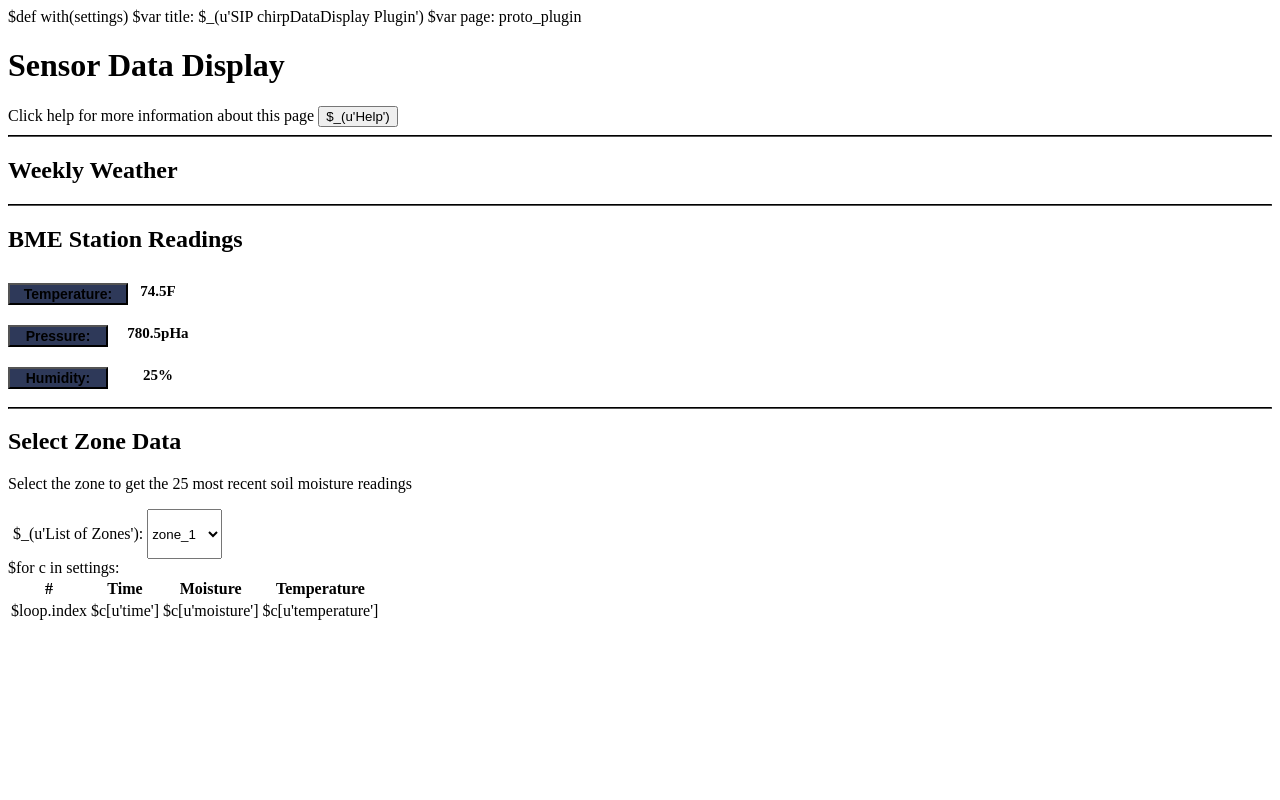
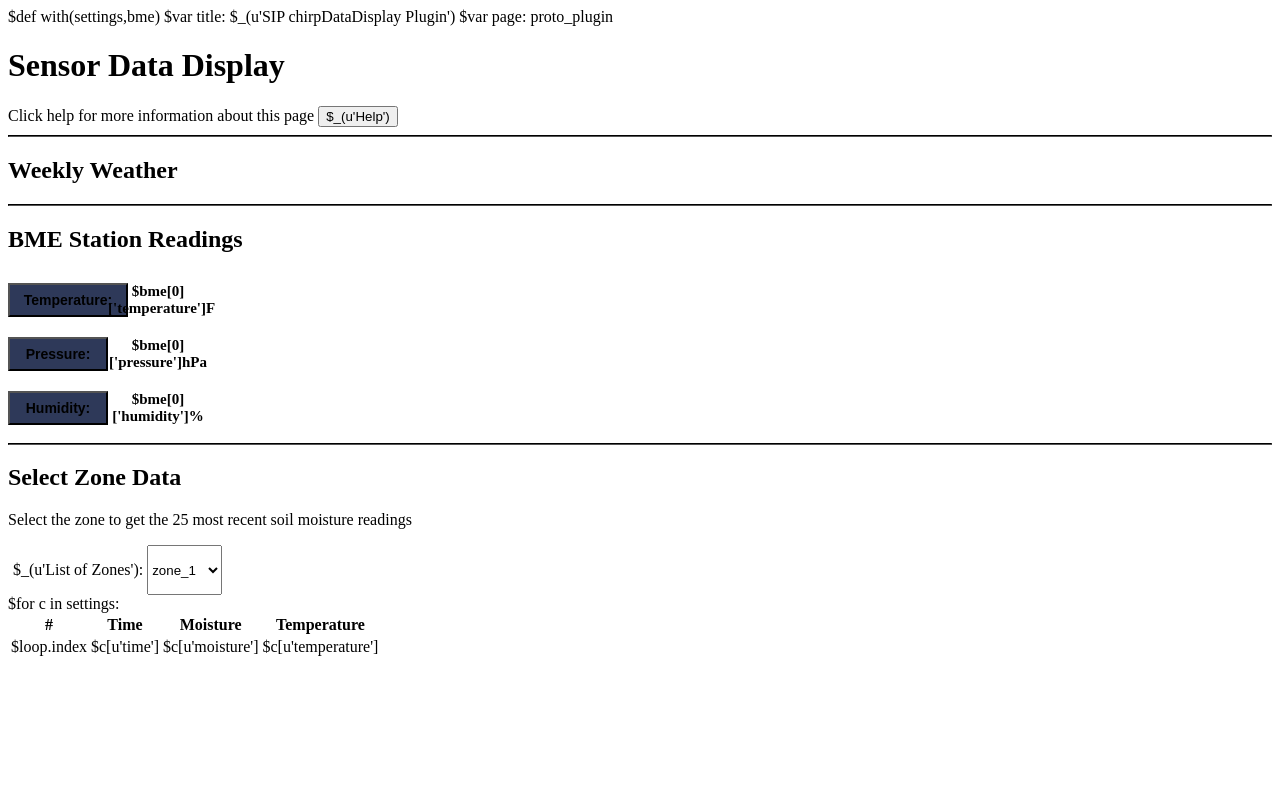
Before and after one commit to calebedwards21/SprinklerController, a Python web app: template SIP/templates/chirpDataDisplay.html in a window 1280 px wide. Run offline with Jinja, Linux system fonts and the light colour scheme; the template is opened without the code that fills it, so the values that code supplies are empty; some libraries are stand-ins or nearby versions.

Commit message:
Implemented pulling data from DB for BME reading and displaying on page

```diff
--- a/SIP/plugins/chirpDataDisplay.py
+++ b/SIP/plugins/chirpDataDisplay.py
@@ -43,7 +43,6 @@
         for key in qdict:
             print(qdict[key])
 
-        #print(db_client.get_list_database())
         db_client.switch_database('sensor_data')
         results = db_client.query('Select * from zone_1 ORDER BY time DESC limit 25')
         #print(results.raw)
@@ -59,6 +58,7 @@
             print("Time: %s,Moisture: %i, Temp: %i" % (p['time'],p['moisture'],p['temperature']))
         #settings = points;  # Default settings. can be list, dictionary, etc.
         settings = points
+        bme = bme_vals
         try:
             with open(
                 u"./data/chirpDataDisplay.json",u"w"
@@ -67,7 +67,7 @@
         except Exception as e:
             print(u"file error: ",e)
             settings = {"FAILED"}
-        return template_render.chirpDataDisplay(settings)  # open settings page
+        return template_render.chirpDataDisplay(settings,bme)  # open settings page
 
 
 class updateTables():
--- a/SIP/templates/chirpDataDisplay.html
+++ b/SIP/templates/chirpDataDisplay.html
@@ -1,4 +1,4 @@
-$def with(settings)
+$def with(settings,bme)
 <!-- Edit: Replace "proto_vals" with settings values for your plugin if used-->
 
 $var title: $_(u'SIP chirpDataDisplay Plugin') <!--Edit: Title to show on browser tab-->
@@ -87,20 +87,21 @@
     <hr>
 
     <h2>BME Station Readings</h2>
-        <div class="bmeContainer">
+
+            <div class="bmeContainer">
             <button class="bmeTemp">Temperature: </button>
                 <div class="bmeVal">
-                 74.5F
+                 $bme[0]['temperature']F
                 </div>
             <button class="bmePres">Pressure: </button>
                 <div class="bmeVal">
-                780.5pHa
+                $bme[0]['pressure']hPa
                 </div>
             <button class="bmeHum">Humidity: </button>
                 <div class="bmeVal">
-                 25%
+                 $bme[0]['humidity']%
                 </div>
-        </div>
+            </div>
 
     <hr>
 
```
